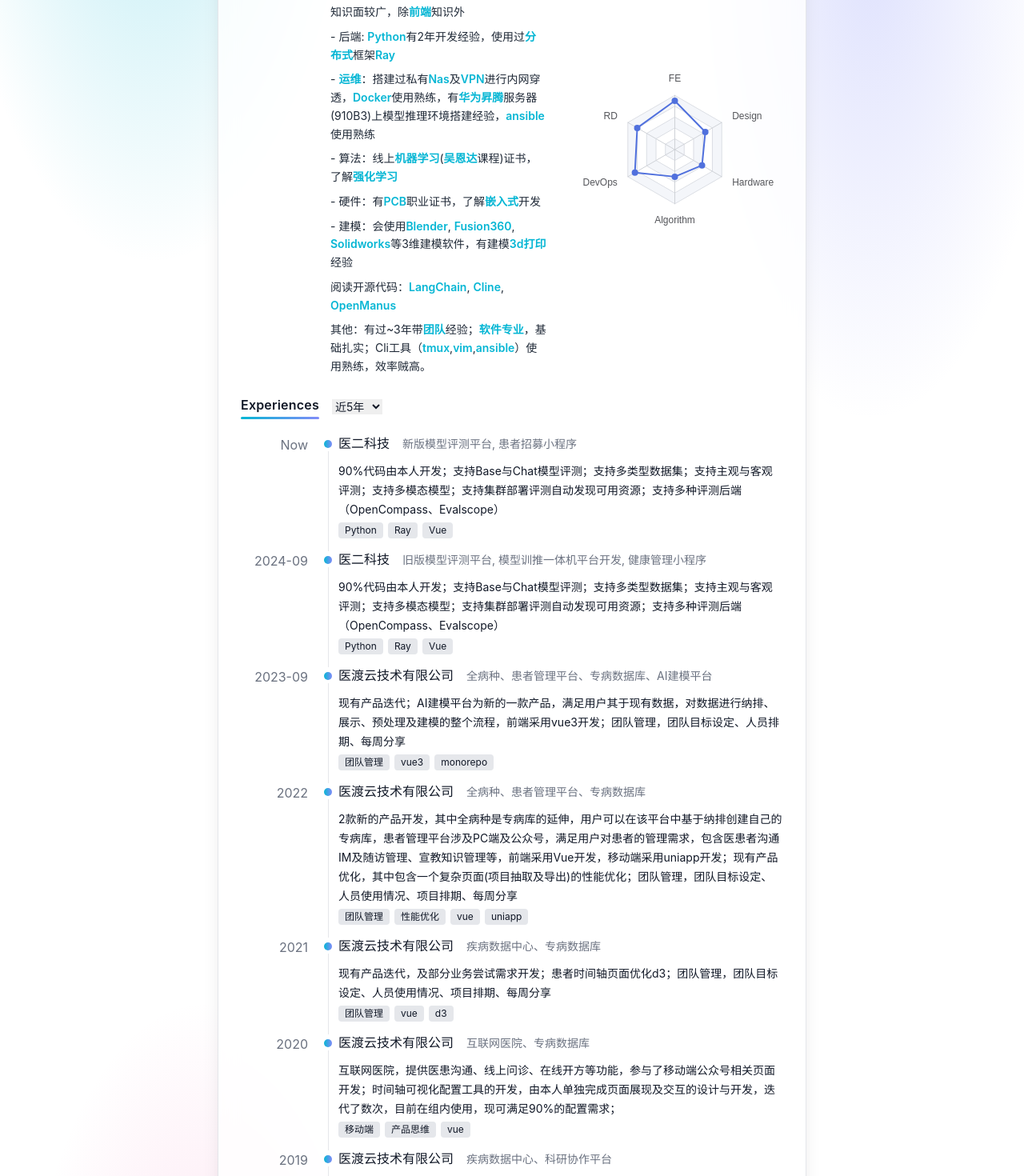
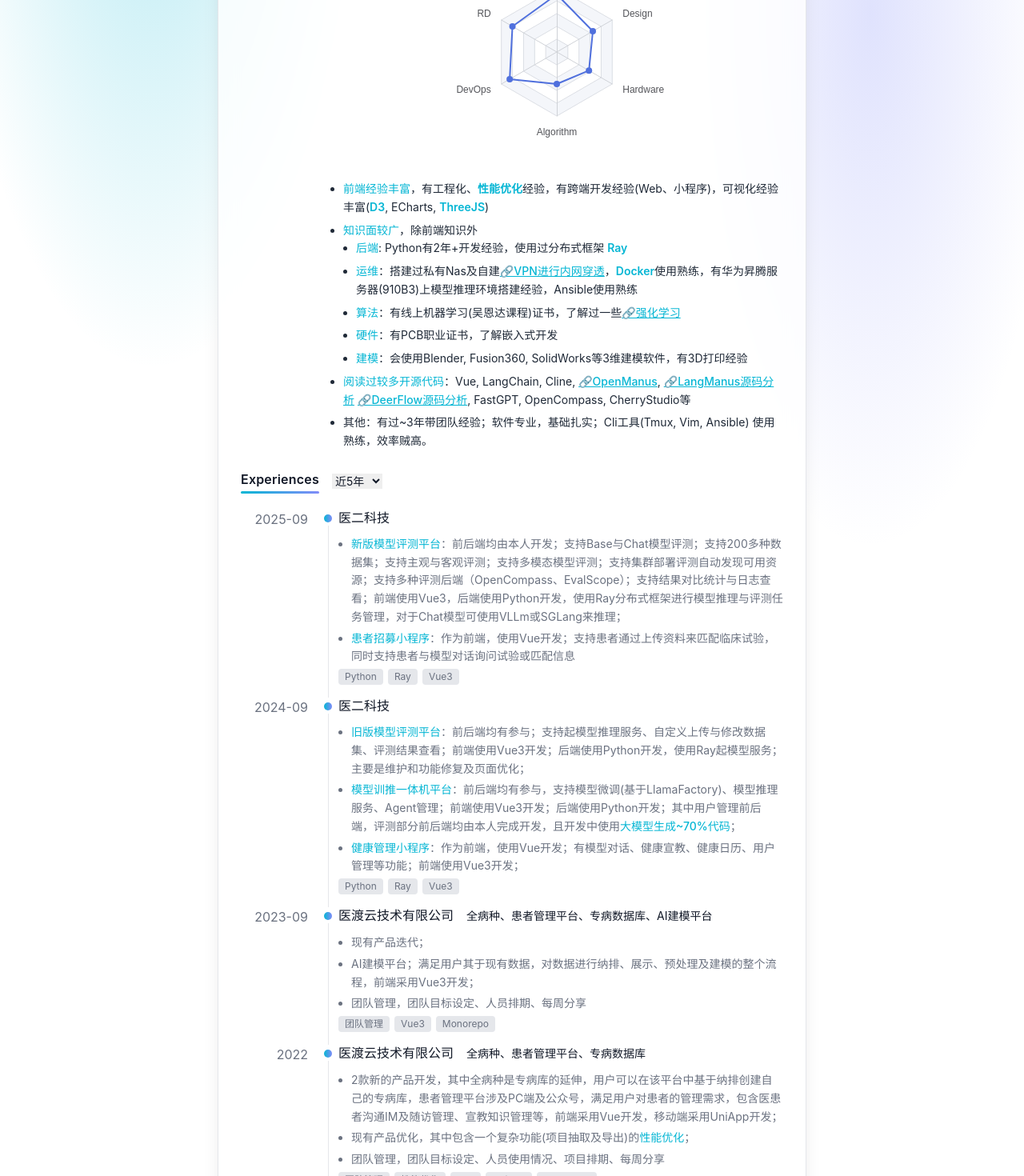
Before and after one commit to cungen/resume, a Vue app: page / in a window 1280 px wide. Shown: the part 620-2090 px from the top of the page at 80% size. Built offline with nearby package versions, Linux system fonts and the light colour scheme; a web font is replaced by a local one.

Commit message:
feat: update experiences

```diff
--- a/package.json
+++ b/package.json
@@ -11,6 +11,7 @@
   },
   "dependencies": {
     "echarts": "^6.0.0",
+    "marked": "^16.4.0",
     "tailwindcss": "^3.4.10",
     "vue": "^3.5.10"
   },
--- a/src/assets/styles/index.scss
+++ b/src/assets/styles/index.scss
@@ -76,3 +76,28 @@
       linear-gradient(180deg, color-mix(in srgb, var(--bg) 100%, transparent), color-mix(in srgb, var(--bg) 100%, transparent));
   }
 }
+
+.marked-content {
+  p {
+    @apply mb-2;
+  }
+  ul {
+    @apply list-disc list-outside leading-relaxed pl-4;
+  }
+  ol {
+    @apply list-decimal list-outside leading-relaxed pl-4;
+  }
+  li + li {
+    @apply mt-1;
+  }
+  ul ul,
+  ol ol {
+    @apply list-disc list-outside pl-4;
+  }
+  a {
+    @apply text-[var(--accent)] hover:text-[var(--accent-600)] transition-colors underline font-medium;
+  }
+  b, strong {
+    @apply font-medium text-[var(--accent)];
+  }
+}
--- a/src/components/TheExperiences.vue
+++ b/src/components/TheExperiences.vue
@@ -16,7 +16,9 @@
             <template #right-company>{{ e.company }}</template>
             <template #right-product>{{ e.product }}</template>
             <template #right-description>
-                <div>{{ e.description }}</div>
+                <div class="marked-content">
+                    <div v-html="parser.parse(e.description.trim())"></div>
+                </div>
                 <div class="flex mt-1 flex-wrap gap-1.5" v-if="e.points">
                     <span
                         v-for="(p, pIndex) in e.points"
@@ -30,58 +32,71 @@
     </div>
 </template>
 <script lang="ts" setup>
+import { Marked } from 'marked'
 import { ref } from 'vue'
 import TimelineItem from './TimelineItem.vue'
+
+const parser = new Marked()
 
 const showYears = ref('5')
 const experiences = [
     {
-        date: 'Now',
+        date: '2025-09',
         company: '医二科技',
-        product: '新版模型评测平台, 患者招募小程序',
-        description:
-            '90%代码由本人开发；支持Base与Chat模型评测；支持多类型数据集；支持主观与客观评测；支持多模态模型；支持集群部署评测自动发现可用资源；支持多种评测后端（OpenCompass、Evalscope）',
-        points: ['Python', 'Ray', 'Vue'],
+        product: '',
+        description: `
+- **新版模型评测平台**：前后端均由本人开发；支持Base与Chat模型评测；支持200多种数据集；支持主观与客观评测；支持多模态模型评测；支持集群部署评测自动发现可用资源；支持多种评测后端（OpenCompass、EvalScope）；支持结果对比统计与日志查看；前端使用Vue3，后端使用Python开发，使用Ray分布式框架进行模型推理与评测任务管理，对于Chat模型可使用VLLm或SGLang来推理；
+- **患者招募小程序**：作为前端，使用Vue开发；支持患者通过上传资料来匹配临床试验，同时支持患者与模型对话询问试验或匹配信息`,
+        points: ['Python', 'Ray', 'Vue3'],
     },
     {
         date: '2024-09',
         company: '医二科技',
-        product: '旧版模型评测平台, 模型训推一体机平台开发, 健康管理小程序',
-        description:
-            '90%代码由本人开发；支持Base与Chat模型评测；支持多类型数据集；支持主观与客观评测；支持多模态模型；支持集群部署评测自动发现可用资源；支持多种评测后端（OpenCompass、Evalscope）',
-        points: ['Python', 'Ray', 'Vue'],
+        product: '',
+        description: `
+- **旧版模型评测平台**：前后端均有参与；支持起模型推理服务、自定义上传与修改数据集、评测结果查看；前端使用Vue3开发；后端使用Python开发，使用Ray起模型服务；主要是维护和功能修复及页面优化；
+- **模型训推一体机平台**：前后端均有参与，支持模型微调(基于LlamaFactory)、模型推理服务、Agent管理；前端使用Vue3开发；后端使用Python开发；其中用户管理前后端，评测部分前后端均由本人完成开发，且开发中使用**大模型生成~70%代码**；
+- **健康管理小程序**：作为前端，使用Vue开发；有模型对话、健康宣教、健康日历、用户管理等功能；前端使用Vue3开发；`,
+        points: ['Python', 'Ray', 'Vue3'],
     },
     {
         date: '2023-09',
         company: '医渡云技术有限公司',
         product: '全病种、患者管理平台、专病数据库、AI建模平台',
-        description:
-            '现有产品迭代；AI建模平台为新的一款产品，满足用户其于现有数据，对数据进行纳排、展示、预处理及建模的整个流程，前端采用vue3开发；团队管理，团队目标设定、人员排期、每周分享',
-        points: ['团队管理', 'vue3', 'monorepo'],
+        description: `
+- 现有产品迭代；
+- AI建模平台；满足用户其于现有数据，对数据进行纳排、展示、预处理及建模的整个流程，前端采用Vue3开发；
+- 团队管理，团队目标设定、人员排期、每周分享`,
+        points: ['团队管理', 'Vue3', 'Monorepo'],
     },
     {
         date: '2022',
         company: '医渡云技术有限公司',
         product: '全病种、患者管理平台、专病数据库',
-        description:
-            '2款新的产品开发，其中全病种是专病库的延伸，用户可以在该平台中基于纳排创建自己的专病库，患者管理平台涉及PC端及公众号，满足用户对患者的管理需求，包含医患者沟通IM及随访管理、宣教知识管理等，前端采用Vue开发，移动端采用uniapp开发；现有产品优化，其中包含一个复杂页面(项目抽取及导出)的性能优化；团队管理，团队目标设定、人员使用情况、项目排期、每周分享',
-        points: ['团队管理', '性能优化', 'vue', 'uniapp'],
+        description: `
+- 2款新的产品开发，其中全病种是专病库的延伸，用户可以在该平台中基于纳排创建自己的专病库，患者管理平台涉及PC端及公众号，满足用户对患者的管理需求，包含医患者沟通IM及随访管理、宣教知识管理等，前端采用Vue开发，移动端采用UniApp开发；
+- 现有产品优化，其中包含一个复杂功能(项目抽取及导出)的**性能优化**；
+- 团队管理，团队目标设定、人员使用情况、项目排期、每周分享`,
+        points: ['团队管理', '性能优化', 'Vue', 'UniApp', 'Monorepo'],
     },
     {
         date: '2021',
         company: '医渡云技术有限公司',
         product: '疾病数据中心、专病数据库',
-        description:
-            '现有产品迭代，及部分业务尝试需求开发；患者时间轴页面优化d3；团队管理，团队目标设定、人员使用情况、项目排期、每周分享',
-        points: ['团队管理', 'vue', 'd3'],
+        description: `
+- 现有产品迭代，及部分业务尝试需求开发；
+- 患者时间轴页面优化(**D3优化**)；
+- 团队管理，团队目标设定、人员使用情况、项目排期、每周分享`,
+        points: ['团队管理', 'Vue', 'D3'],
     },
     {
         date: '2020',
         company: '医渡云技术有限公司',
         product: '互联网医院、专病数据库',
-        description:
-            '互联网医院，提供医患沟通、线上问诊、在线开方等功能，参与了移动端公众号相关页面开发；时间轴可视化配置工具的开发，由本人单独完成页面展现及交互的设计与开发，迭代了数次，目前在组内使用，现可满足90%的配置需求；',
-        points: ['移动端', '产品思维', 'vue'],
+        description: `
+- 互联网医院，提供医患沟通、线上问诊、在线开方等功能，参与了移动端公众号相关页面开发；
+- 时间轴可视化配置工具的开发，由本人单独完成页面展现及交互的设计与开发，迭代了数次，在组内广泛使用，可满足90%的配置需求；`,
+        points: ['移动端', '产品思维', 'Vue'],
     },
     {
         date: '2019',
@@ -89,7 +104,7 @@ const experiences = [
         product: '疾病数据中心、科研协作平台',
         description:
             '疾病数据中心项目，该产品是整合的专病库及科研协作平台，即有多中心的项目管理逻辑，又有基于专病库的纳排及抽取功能，前端采用Vue开发，其中项目初始化及页面结构、导航等的搭建工作及部分页面由本人开发； 专病库性能优化，主是要针对Vue的整体加载性能及大数据量表格渲染性能的优化工作； 患者时间轴样式优化，主要是时间轴页面各组件及d3绘图方法的优化工作；',
-        points: ['框架搭建', 'vue', '性能优化', 'd3'],
+        points: ['框架搭建', 'Vue', '性能优化', 'D3'],
     },
     {
         date: '2018',
@@ -97,7 +112,7 @@ const experiences = [
         product: '专病数据库',
         description:
             '患者搜索全家桶的复杂组件开发，整合了原来3种搜索方式，对搭建复杂业务组件有了相关的经验； Vue埋点库开发，可以记录用户的点击，页面跳转及页面停留时长的工具类库 ',
-        points: ['复杂业务', 'vue', '埋点工具'],
+        points: ['复杂业务', 'Vue', '埋点工具'],
     },
     {
         date: '2017',
@@ -105,7 +120,7 @@ const experiences = [
         product: '专病数据库',
         description:
             '针对某一病种的科研平台, 对该病种关心的数据，做更有针对性的结构化的一款产品，由本人初始化框架, 采用Vue及Vuex开发, 使用了ElementUI并定制化了样式及组件； 患者时间轴页面的开发，采用d3开发，可以通过配置来展示用户关注的患者的相关医疗事件 ',
-        points: ['框架搭建', 'vue', 'd3'],
+        points: ['框架搭建', 'Vue', 'D3'],
     },
     {
         date: '2016-08',
@@ -113,7 +128,7 @@ const experiences = [
         product: '科研平台',
         description:
             '帮助医生进行科研探索和科研项目管理的一个产品, 包括了一个内网单中心版本和公网多中心版本及垮平台的移动端, 同样采用angular开发, d3和highchart做数据可视化, 使用我们自己的组件库来进行页面组织, 后由本人重构过一版, 加入了webpack和es6的方式来模块化angular, 移动端也由本人维护一段时间和重构过一次使用Ionic开发, 加入了代码热补丁 ',
-        points: ['angular', 'd3', '手机端', 'Ionic'],
+        points: ['Angular', 'D3', '手机端', 'Ionic'],
     },
     {
         date: '2015-08',
@@ -121,7 +136,7 @@ const experiences = [
         product: '医渡搜索',
         description:
             '病历搜索和患者的医疗事件详情页，早期采用node的express+angular，后因前后端分离， 前端页面重构只采用了angular后端由python开发, 其中样式框架的组织，专家搜索， 用户反馈及搜索历史的记录与还原等均由本人开发完成；我们开发了自己的组件和样式库，项目中也同时用到了highchart,d3等数据可视化的内容 ',
-        points: ['angular', 'd3', 'highchart'],
+        points: ['Angular', 'D3', 'HighChart'],
     },
     {
         date: '2014-06',
@@ -129,13 +144,13 @@ const experiences = [
         product: '医渡app',
         description:
             'app采用了前端框架ionic开发，ionic以angular为基础，app中登录，以及健康问卷内容，套餐等内容均由本人开发 开发过程还使用了sass,jade等前端的预处理工具，bower前端的包管理工具，gulp前端的自动化构建工具 ',
-        points: ['angular', 'd3', '手机端', 'Ionic', 'gulp'],
+        points: ['Angular', 'D3', '手机端', 'Ionic', 'Gulp'],
     },
     {
         date: '2014-02',
         company: '翼燊恒通科贸有限公司',
         description: 'PHP和页面开发, 主要工作根据设计稿精准还原页面',
-        points: ['php', 'seo'],
+        points: ['PHP', 'SEO'],
     },
 ]
 
--- a/src/components/TheSkills.vue
+++ b/src/components/TheSkills.vue
@@ -2,76 +2,75 @@
     <info-wrapper title="Skills">
         <template #left>能力</template>
         <template #right>
-            <div class="grid grid-cols-1 lg:grid-cols-2 gap-6">
-                <!-- Left Column: Skill List -->
-                <div class="space-y-2">
-                    <div v-for="(skill, index) in skillList" :key="index" class="text-sm leading-relaxed">
-                        <div v-html="highlightKeywords(skill)"></div>
-                    </div>
-                </div>
-
-                <!-- Right Column: Radar Chart -->
-                <div class="flex items-center justify-center">
-                    <div ref="radarChart" class="w-full h-80"></div>
-                </div>
+            <!-- <div class="grid grid-cols-1 lg:grid-cols-2 gap-6"> -->
+            <!-- Right Column: Radar Chart -->
+            <div class="flex items-center justify-center">
+                <div ref="radarChart" class="w-full h-80"></div>
             </div>
+            <!-- Left Column: Skill List -->
+            <div class="space-y-2 text-sm marked-content">
+                <div v-html="skillMarkdown"></div>
+            </div>
+            <!-- </div> -->
         </template>
     </info-wrapper>
 </template>
 
 <script setup lang="ts">
-import { ref, onMounted, nextTick } from 'vue'
 import * as echarts from 'echarts'
+import { Marked } from 'marked'
+import { nextTick, onMounted, ref } from 'vue'
 import InfoWrapper from './InfoWrapper.vue'
 
 const radarChart = ref<HTMLElement>()
+const marked = new Marked()
 
-const skillList = [
-    '前端经验丰富，具备工程化、性能与安全性优化经验，有跨端开发经验(Web、小程序)，可视化经验丰富(D3,Echarts,ThreeJS)',
-    '知识面较广，除前端知识外',
-    '  - 后端: Python有2年开发经验，使用过分布式框架Ray',
-    '  - 运维：搭建过私有Nas及VPN进行内网穿透，Docker使用熟练，有华为昇腾服务器(910B3)上模型推理环境搭建经验，ansible使用熟练',
-    '  - 算法：线上机器学习(吴恩达课程)证书，了解强化学习',
-    '  - 硬件：有PCB职业证书，了解嵌入式开发',
-    '  - 建模：会使用Blender, Fusion360, Solidworks等3维建模软件，有建模3d打印经验',
-    '阅读开源代码：LangChain, Cline, OpenManus',
-    '其他：有过~3年带团队经验；软件专业，基础扎实；Cli工具（tmux,vim,ansible）使用熟练，效率贼高。'
-]
-
-const keywords = [
-    '前端', '工程化', '性能', '安全性', '跨端', 'Web', '小程序', '可视化', 'D3', 'Echarts', 'ThreeJS',
-    'Python', '分布式', 'Ray', '运维', 'Nas', 'VPN', 'Docker', '华为昇腾', 'ansible',
-    '机器学习', '吴恩达', '强化学习', 'PCB', '嵌入式', 'Blender', 'Fusion360', 'Solidworks', '3d打印',
-    'LangChain', 'Cline', 'OpenManus', '团队', '软件专业', 'tmux', 'vim'
-]
+const keywords = ['性能优化', 'D3', 'ThreeJS', 'Ray', 'Docker']
 
 const highlightKeywords = (text: string) => {
     let highlightedText = text
     keywords.forEach(keyword => {
         const regex = new RegExp(`(${keyword})`, 'gi')
-        highlightedText = highlightedText.replace(regex, '<span class="font-semibold" style="color: var(--accent)">$1</span>')
+        highlightedText = highlightedText.replace(
+            regex,
+            '<span class="font-semibold" style="color: var(--accent)">$1</span>',
+        )
     })
     return highlightedText
 }
+
+const skillMarkdown = marked.parse(
+    highlightKeywords(
+        `
+- **前端经验丰富**，有工程化、性能优化经验，有跨端开发经验(Web、小程序)，可视化经验丰富(D3, ECharts, ThreeJS)
+- **知识面较广**，除前端知识外
+  - **后端**: Python有2年+开发经验，使用过分布式框架 Ray
+  - **运维**：搭建过私有Nas及自建[🔗VPN进行内网穿透](https://iamroot.cn/tailscalezu-wang-shen-qi/)，Docker使用熟练，有华为昇腾服务器(910B3)上模型推理环境搭建经验，Ansible使用熟练
+  - **算法**：有线上机器学习(吴恩达课程)证书，了解过一些[🔗强化学习](https://cungen.github.io/notes/Cards/%E3%80%8CRL%E3%80%8D%E5%AD%A6%E4%B9%A0%E7%AC%94%E8%AE%B0)
+  - **硬件**：有PCB职业证书，了解嵌入式开发
+  - **建模**：会使用Blender, Fusion360, SolidWorks等3维建模软件，有3D打印经验
+- **阅读过较多开源代码**：Vue, LangChain, Cline, [🔗OpenManus](https://cungen.github.io/notes/Cards/LangManus%E6%BA%90%E7%A0%81%E5%88%86%E6%9E%90), [🔗LangManus源码分析](https://cungen.github.io/notes/Cards/LangManus%E6%BA%90%E7%A0%81%E5%88%86%E6%9E%90) [🔗DeerFlow源码分析](https://cungen.github.io/notes/Cards/DeerFlow%E6%BA%90%E7%A0%81%E5%88%86%E6%9E%90), FastGPT, OpenCompass, CherryStudio等
+- 其他：有过~3年带团队经验；软件专业，基础扎实；Cli工具(Tmux, Vim, Ansible) 使用熟练，效率贼高。
+`.trim(),
+    ),
+)
 
 const initRadarChart = () => {
     if (!radarChart.value) return
 
     const chart = echarts.init(radarChart.value)
     const option = {
-        title: {
-        },
+        title: {},
         radar: {
             // shape: 'circle',
             indicator: [
-
                 { name: 'FE', max: 100 },
                 { name: 'RD', max: 100 },
                 { name: 'DevOps', max: 100 },
                 { name: 'Algorithm', max: 100 },
                 { name: 'Hardware', max: 100 },
-                { name: 'Design', max: 100 }
-            ]
+                { name: 'Design', max: 100 },
+            ],
         },
         series: [
             {
@@ -80,80 +79,10 @@ const initRadarChart = () => {
                     {
                         value: [90, 80, 85, 50, 58, 65],
                     },
-                ]
-            }
-        ]
+                ],
+            },
+        ],
     }
-
-    // const option = {
-    //     radar: {
-    //         indicator: [
-    //             { name: 'FE', max: 100 },
-    //             { name: 'RD', max: 100 },
-    //             { name: 'DevOps', max: 100 },
-    //             { name: 'Algorithm', max: 100 },
-    //             { name: 'Hardware', max: 100 },
-    //             { name: 'Design', max: 100 }
-    //         ],
-    //         shape: 'polygon',
-    //         splitNumber: 5,
-    //         axisName: {
-    //             show: true,
-    //             color: 'var(--accent-600)',
-    //             fontSize: 14,
-    //             fontWeight: 'bold',
-    //             formatter: function (value: string) {
-    //                 return value
-    //             }
-    //         },
-    //         nameGap: 15,
-    //         splitLine: {
-    //             lineStyle: {
-    //                 color: 'rgba(0, 0, 0, 0.1)',
-    //                 type: 'dashed'
-    //             }
-    //         },
-    //         splitArea: {
-    //             show: true,
-    //             areaStyle: {
-    //                 color: ['rgba(114, 172, 209, 0.1)', 'rgba(114, 172, 209, 0.05)']
-    //             }
-    //         },
-    //     },
-    //     series: [{
-    //         name: '技能评估',
-    //         type: 'radar',
-    //         data: [{
-    //             value: [90, 80, 85, 50, 58, 65],
-    //             name: '技能水平',
-    //             areaStyle: {
-    //                 color: 'rgba(10, 182, 212, 0.4)'
-    //             },
-    //             itemStyle: {
-    //                 color: 'var(--accent-600)',
-    //                 borderColor: 'var(--accent-600)',
-    //                 borderWidth: 2
-    //             },
-    //             label: {
-    //                 show: true,
-    //                 color: 'var(--accent-600)',
-    //                 fontSize: 16,
-    //                 fontWeight: 'bold',
-    //                 formatter: function (params: any) {
-    //                     return params.indicator.name
-    //                 }
-    //             }
-    //         }]
-    //     }],
-    //     tooltip: {
-    //         trigger: 'item',
-    //         backgroundColor: 'var(--card)',
-    //         borderColor: 'var(--border)',
-    //         textStyle: {
-    //             color: 'var(--text)'
-    //         }
-    //     }
-    // }
 
     chart.setOption(option)
 
--- a/src/components/TimelineItem.vue
+++ b/src/components/TimelineItem.vue
@@ -17,11 +17,11 @@
         <div class="pb-4 text-[var(--text)] leading-5">
             <div class="flex items-baseline">
                 <slot name="right-company"></slot>
-                <div class="text-[var(--muted)] text-sm ml-4">
+                <div class="text-sm ml-4">
                     <slot name="right-product"></slot>
                 </div>
             </div>
-            <div class="text-sm mt-3 leading-6">
+            <div class="text-sm mt-3 leading-6 text-[var(--muted)]">
                 <slot name="right-description"></slot>
             </div>
         </div>
```
Also changed, not shown: 1 other file (tests, documents, lock files or other folders).
